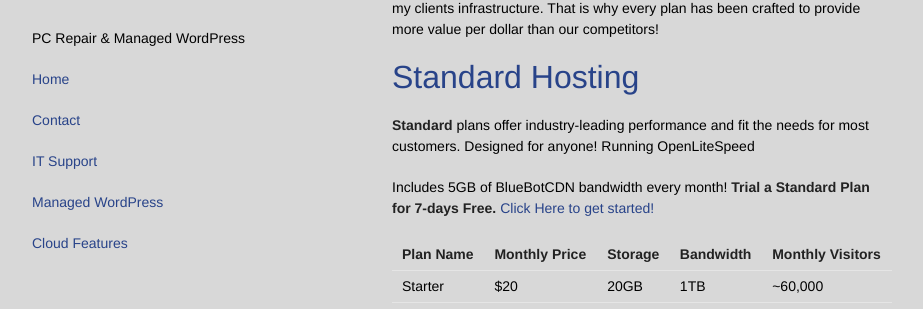
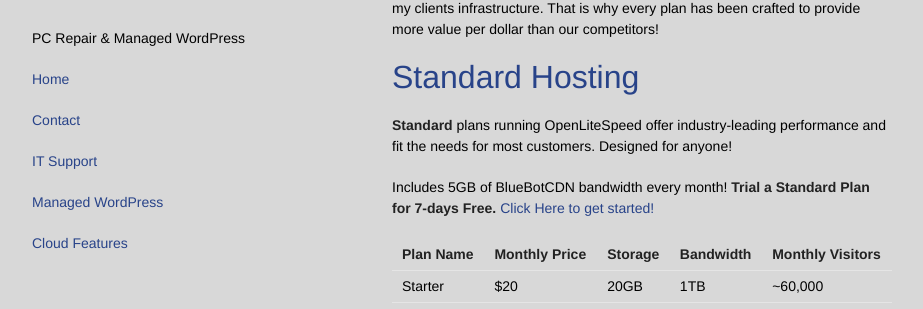
Before and after one commit to GoobyFRS/bluebotpc-web, a Jekyll site: the page built from pages/wordpress.md, in a window 1280 px wide and 1233 px high. Shown: the part 124-433 px from the top of the window, without its empty margins (178-1101 px from the left). Built offline with Jekyll 4.4.1, drawn with Linux system fonts in a browser that asks for light colours; nearby versions of some CDN libraries; our own code applies the rules of GitHub Pages for plain Markdown files.

```diff
--- a/pages/wordpress.md
+++ b/pages/wordpress.md
@@ -7,7 +7,7 @@ We take pride in delivering world-class uptime, customer service, and security t
 
 ## Standard Hosting
 
-**Standard** plans offer industry-leading performance and fit the needs for most customers. Designed for anyone! Running OpenLiteSpeed
+**Standard** plans running OpenLiteSpeed offer industry-leading performance and fit the needs for most customers. Designed for anyone!
 
 Includes 5GB of BlueBotCDN bandwidth every month! **Trial a Standard Plan for 7-days Free.** [Click Here to get started!](https://www.mattfaulkner.net/bluebotpc/)
 
```
Also changed, not shown: index.md (+16 -14 lines), pages/contact.md (+2 -0 lines).
